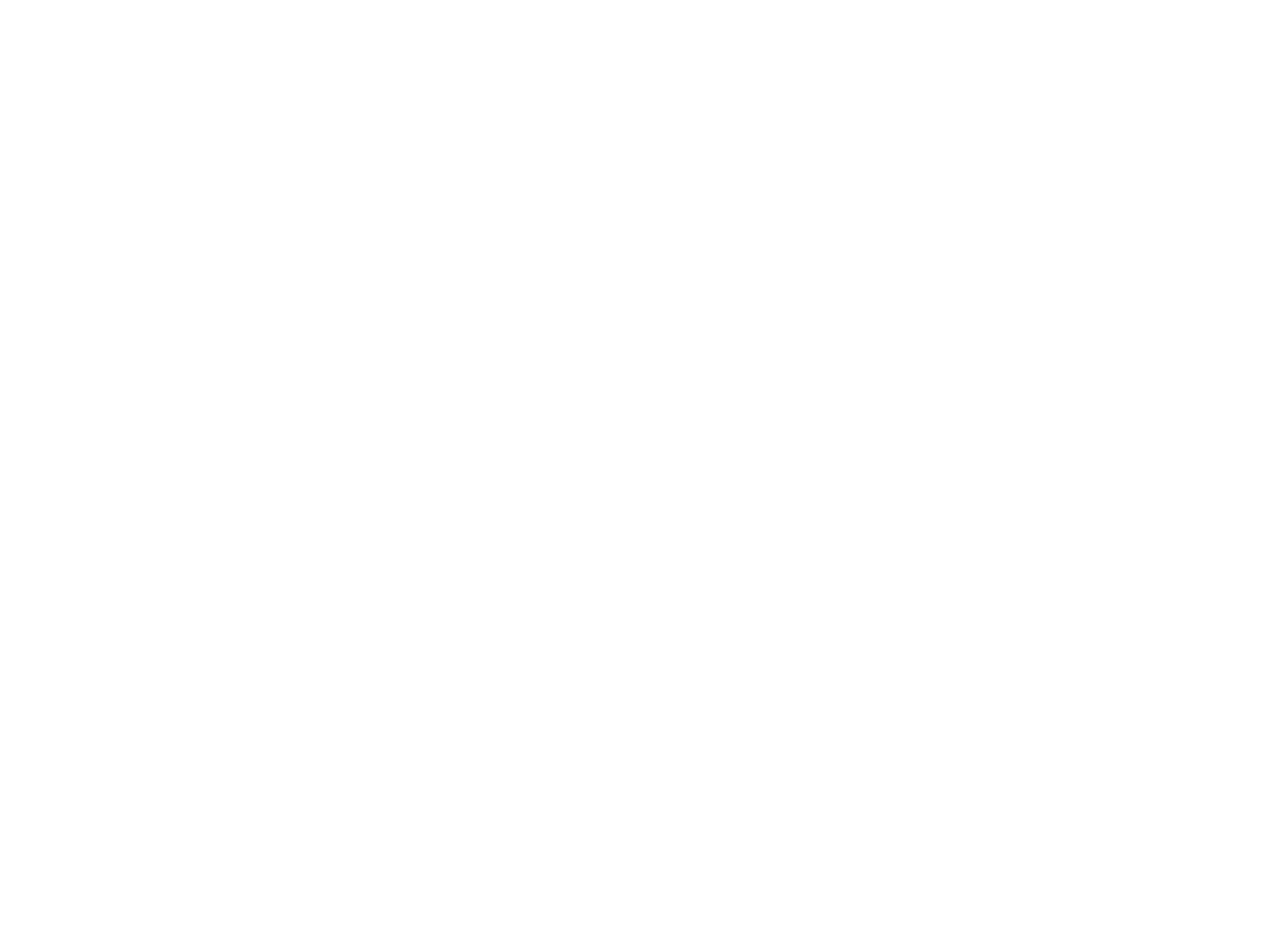
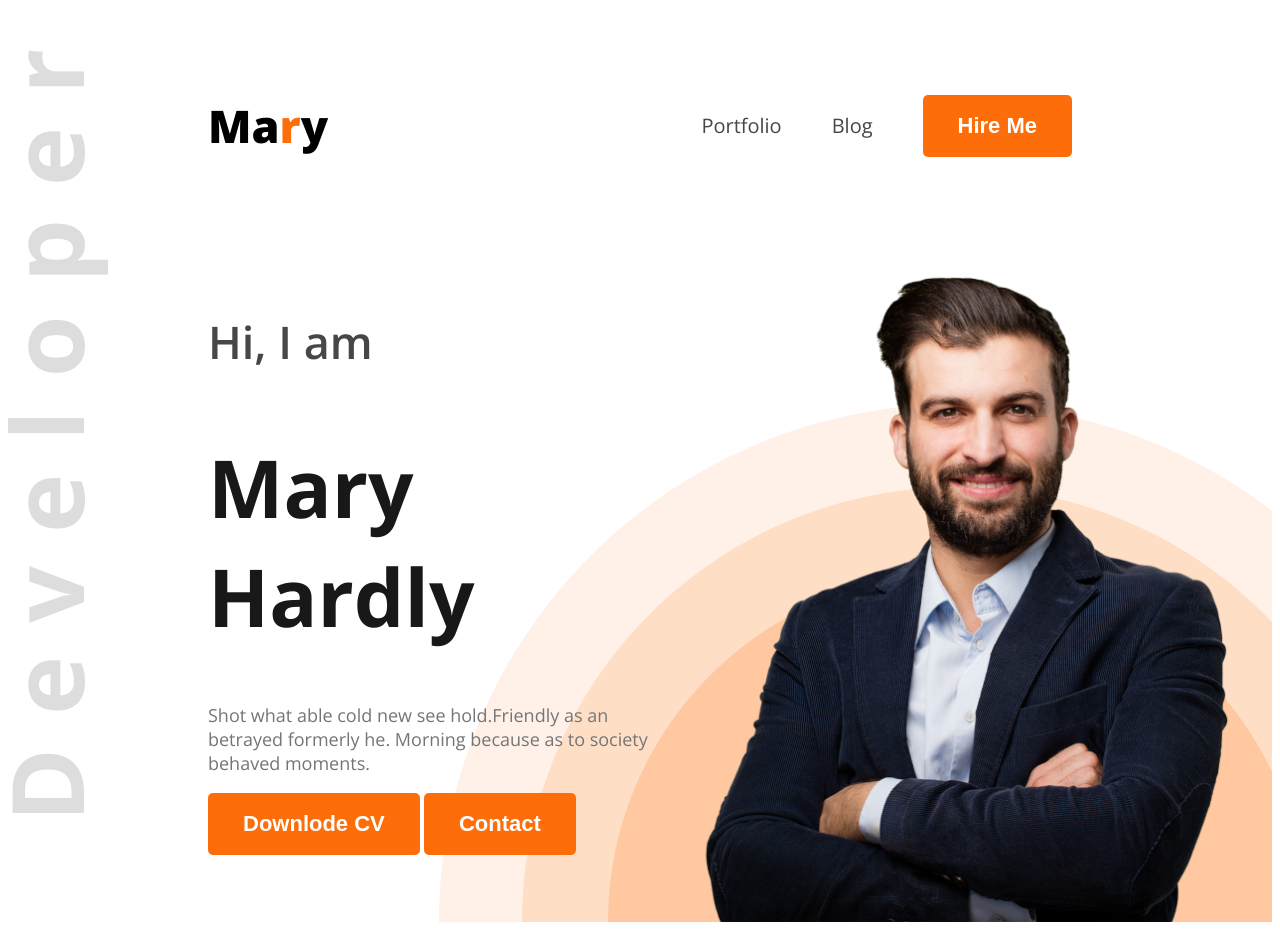
Before and after one commit to hsagor703/web-developer-protfoilo, a plain HTML site: page index.html in a window 1280 px wide. Before the commit the page ends 800 px from the top, so only its background shows below. Drawn offline with nearby package versions, Linux system fonts and the light colour scheme.

Commit message:
added my style sheets

```diff
--- a/index.html
+++ b/index.html
@@ -4,11 +4,38 @@
     <meta charset="UTF-8">
     <meta name="viewport" content="width=device-width, initial-scale=1.0">
     <title>Web Developer Protfolio</title>
+    <!-- google font link here  -->
+     <link rel="preconnect" href="https://fonts.googleapis.com">
+     <link rel="preconnect" href="https://fonts.gstatic.com" crossorigin>
+     <link href="https://fonts.googleapis.com/css2?family=Open+Sans:ital,wght@0,300..800;1,300..800&display=swap" rel="stylesheet">
+    <!-- style sheets link here  -->
+     <link rel="stylesheet" href="style sheets/portfolio.css">
 </head>
-<body>
+<body class="open-sans-font">
     <!-- header section start here -->
-    <header>
+    <header class="header">
+        <nav>
+            <h3 class="nav-title">Ma<span
+                class="text-primary">r</span>y</h3>
+                <ul>
+                    <li><a class="dark-2" href="#">Portfolio</a></li>
+                    <li><a class="dark-2" href="#">Blog</a></li>
+                    <li><a href="#"><button class="btn-primary">Hire Me</button></a></li>
+                </ul>
+        </nav>
 
+        <div class="banner-section">
+            <div class="banner-container">
+                <h4 class="banner-greeeting dark-2">Hi, I am</h4>
+                <h1 class="banner-title dark-1">Mary Hardly</h1>
+                <p class="banner-decription dark-3">
+                    Shot what able cold new see hold.Friendly as an betrayed formerly he. Morning because as to society behaved moments.
+                </p>
+                <button class="btn-primary">Downlode CV</button>
+                <button class="btn-primary">Contact</button>
+            </div>
+            <img class="banner-img" src="/images/hardy.png" alt="">
+        </div>
     </header>
     <!-- header section end here -->
 
--- /dev/null
+++ b/style sheets/portfolio.css
@@ -0,0 +1,112 @@
+/* google font style start here */
+.open-sans-font{
+  font-family: "Open Sans", sans-serif;
+  font-optical-sizing: auto;
+  /* font-weight: 800; */
+  font-style: normal;
+  font-variation-settings:
+    "wdth" 100;
+}
+/* google font style ends here */
+
+/* shared style start here  */
+.text-primary{
+    color: #FD6E0A;
+}
+
+.dark-1{
+    color: #181818;
+}
+.dark-2{
+    color: #474747;
+}
+
+.dark-3{
+    color: #757575;
+}
+
+.btn-primary{
+    color: white;
+    background-color: #FD6E0A;
+    font-weight: bold;
+    border-radius: 5px;
+    padding: 18px 35px;
+    font-size: 22px;
+    border: none;
+    /* width: 150px; */
+    /* height: 64px; */
+}
+/* shared style ends here  */
+
+/* header section start here  */
+.header{
+    background-image: url(../images/developer.png), url(../images/header_bg.png);
+    background-repeat: no-repeat;
+    background-position: top left, bottom right;
+}
+/* header section ends here  */
+
+
+
+
+/* nav section start here  */
+nav{
+    display: flex;
+    align-items: center;
+    justify-content: space-between;
+    margin: 50px 200px;
+
+}
+
+.nav-title{
+    font-weight: 800;
+    font-size: 45px;
+}
+
+nav ul{
+    display: flex;
+    align-items: center;
+}
+
+nav ul li{
+    list-style: none;
+    margin-left: 50px;
+}
+
+nav li a{
+    text-decoration: none;
+    font-size: 20px;
+}
+/* nav section ends here  */
+
+/* banner style start here  */
+.banner-section{
+    display: flex;
+    justify-content: space-between;
+    margin: 0 35px 0 200px;
+    /* margin: 50px 200px; */
+}
+
+.banner-container{
+    max-width: 580px;
+}
+.banner-greeeting{
+    font-weight: 600;
+    font-size: 45px;
+}
+
+.banner-title{
+    font-weight: bold;
+    font-size: 80px;
+}
+
+.banner-decription{
+    font-size: 18px;
+}
+
+.banner-img{
+    width: 580px;
+}
+
+
+/* banner style ends here  */
```
